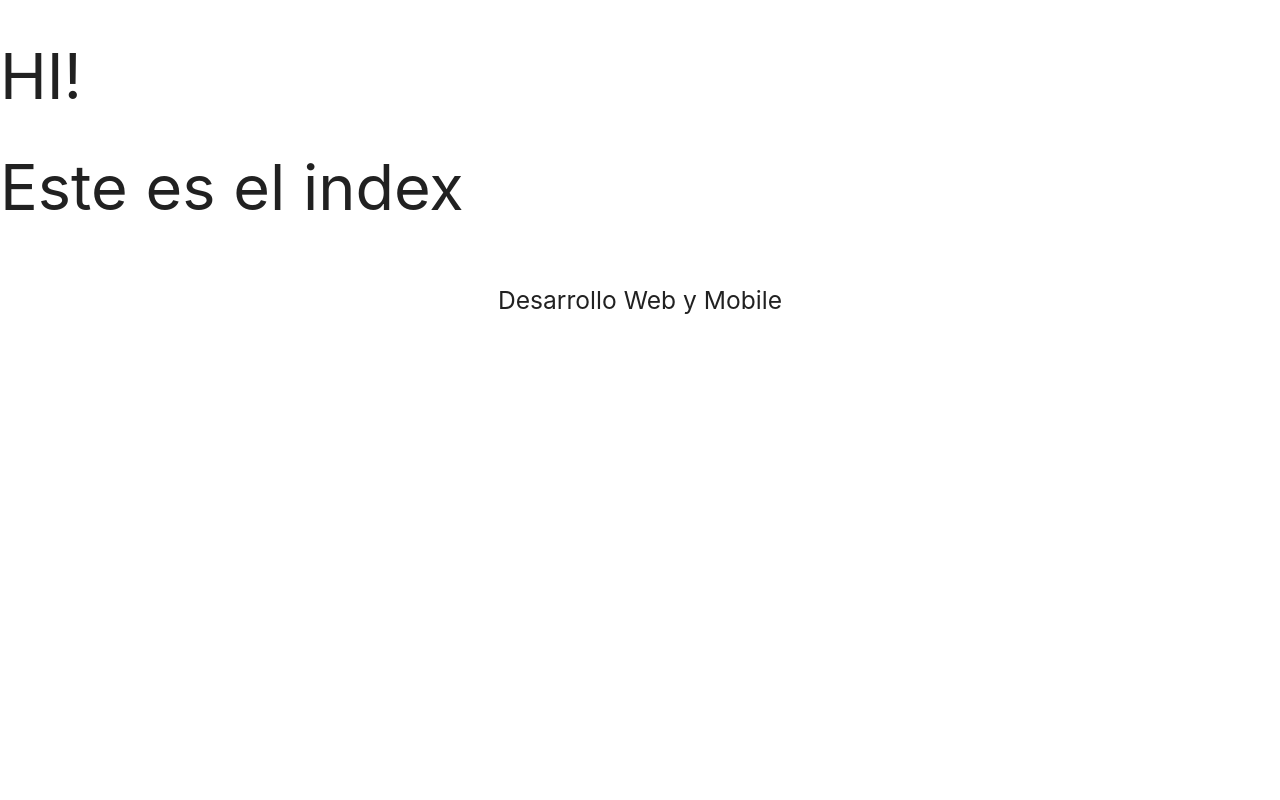
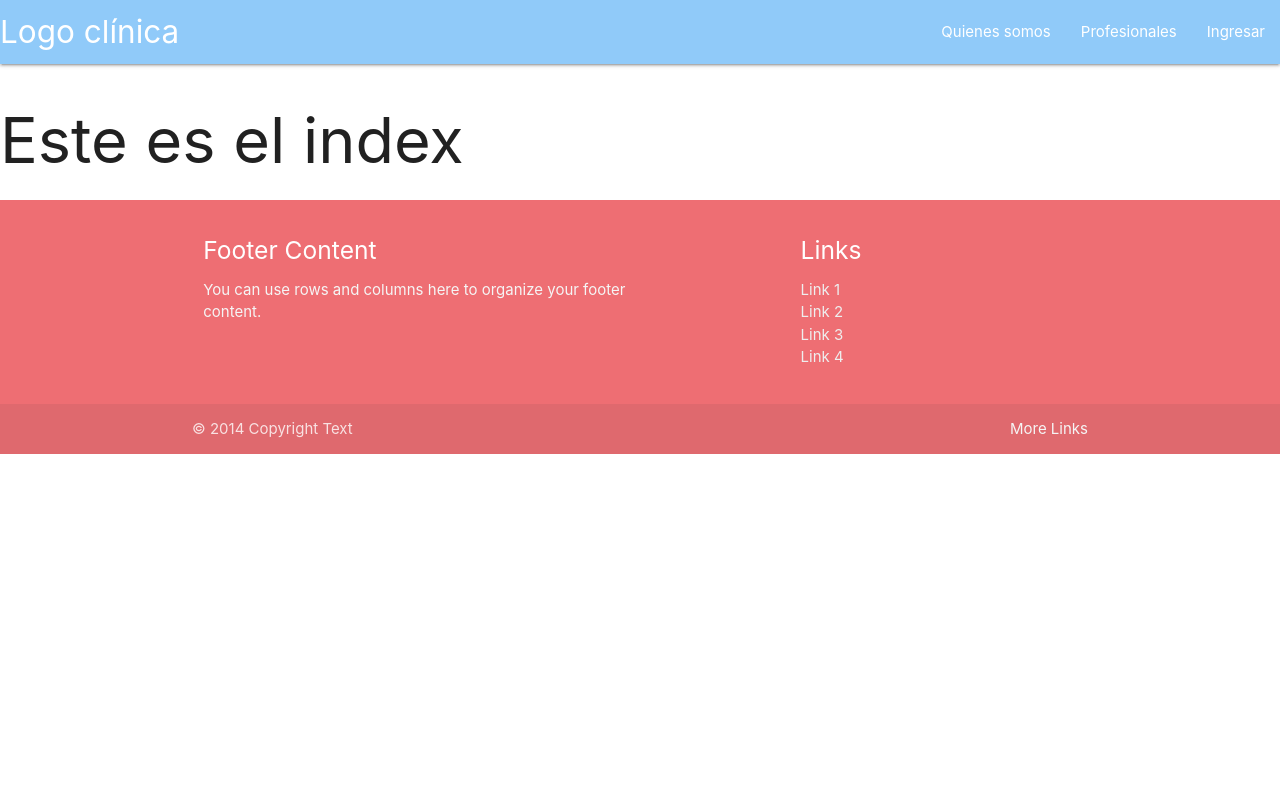
Before and after one commit to Riaven/TomaHorasMedicas, a Django app: a page that uses TomaHorasMedicas/templates/base/base.html in a window 1280 px wide. Run offline with Django 3.2, Linux system fonts and the light colour scheme; some libraries are stand-ins or nearby versions.

Commit message:
cambios a la plantilla base

```diff
--- a/TomaHorasMedicas/apps/news/views.py
+++ b/TomaHorasMedicas/apps/news/views.py
@@ -8,6 +8,6 @@ def index (request):
 #Quienes somos vista
 def somos(request):
     try:
-        return render(request, 'somos.html')
+        return render(request, 'principal/quienessomos.html')
     except:
         raise Http404("Error")
--- /dev/null
+++ b/TomaHorasMedicas/static/css/style.css
@@ -0,0 +1,9 @@
+body {
+    display: flex;
+    min-height: 100vh;
+    flex-direction: column;
+  }
+
+  main {
+    flex: 1 0 auto;
+  }
--- a/TomaHorasMedicas/templates/base/base.html
+++ b/TomaHorasMedicas/templates/base/base.html
@@ -10,7 +10,7 @@
 
 	<link href="https://fonts.googleapis.com/icon?family=Material+Icons" rel="stylesheet">
 	<!--Import materialize.css-->
-
+	<link rel="stylesheet" href="{% static 'css/style.css' %}">
 
 	<!--Let browser know website is optimized for mobile-->
 	<meta name="viewport" content="width=device-width, initial-scale=1.0" />
@@ -39,7 +39,17 @@
 
 
 	{% block header %}
-        <h1>HI!</h1>
+		<!--Navbar logo y opciones principales-->
+		<nav>
+			<div class="nav-wrapper blue lighten-3">
+			  <a href="#" class="brand-logo">Logo clínica</a>
+			  <ul id="nav-mobile" class="right hide-on-med-and-down ">
+				<li><a href="">Quienes somos</a></li>
+				<li><a href="">Profesionales</a></li>
+				<li><a href="">Ingresar</a></li>
+			  </ul>
+			</div>
+		  </nav>
 	{% endblock %}
 
 	{% block javascript %}
@@ -82,8 +92,32 @@
 	{% block footer %}
 
 	<footer>
-		<br>
-		<h5 align="center"> Desarrollo Web y Mobile</h5>
+
+        <footer class="page-footer">
+			<div class="container">
+			  <div class="row">
+				<div class="col l6 s12">
+				  <h5 class="white-text">Footer Content</h5>
+				  <p class="grey-text text-lighten-4">You can use rows and columns here to organize your footer content.</p>
+				</div>
+				<div class="col l4 offset-l2 s12">
+				  <h5 class="white-text">Links</h5>
+				  <ul>
+					<li><a class="grey-text text-lighten-3" href="#!">Link 1</a></li>
+					<li><a class="grey-text text-lighten-3" href="#!">Link 2</a></li>
+					<li><a class="grey-text text-lighten-3" href="#!">Link 3</a></li>
+					<li><a class="grey-text text-lighten-3" href="#!">Link 4</a></li>
+				  </ul>
+				</div>
+			  </div>
+			</div>
+			<div class="footer-copyright">
+			  <div class="container">
+			  © 2014 Copyright Text
+			  <a class="grey-text text-lighten-4 right" href="#!">More Links</a>
+			  </div>
+			</div>
+		  </footer>
 
 
 	</footer>
```
Also changed, not shown: TomaHorasMedicas/templates/administracion/listaprofesional.html (added), TomaHorasMedicas/templates/administracion/nuevaficha.html (added), TomaHorasMedicas/templates/administracion/nuevoprofesional.html (added).
